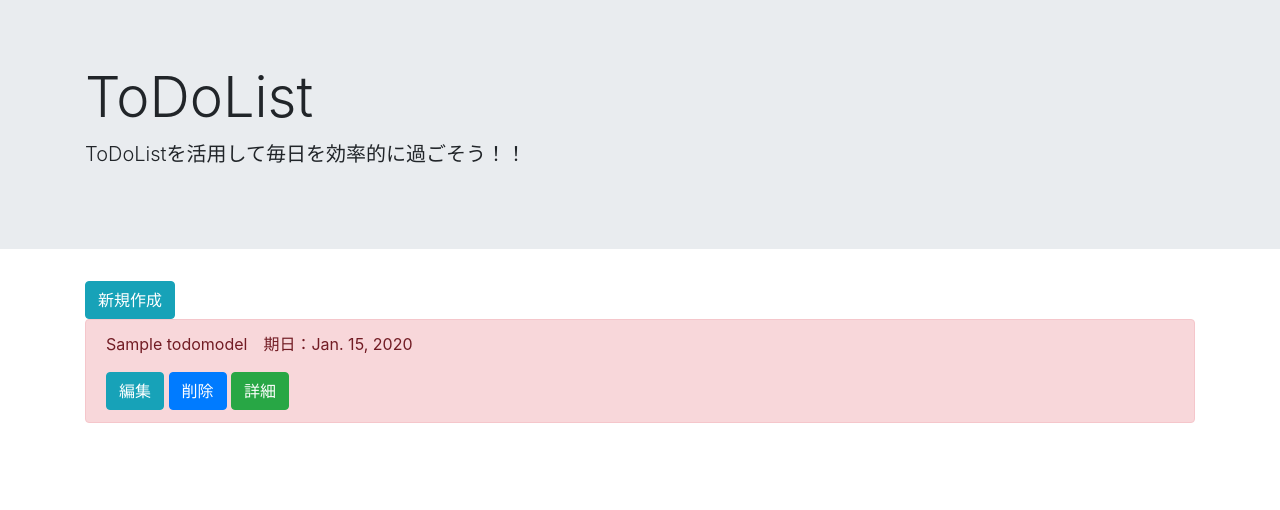
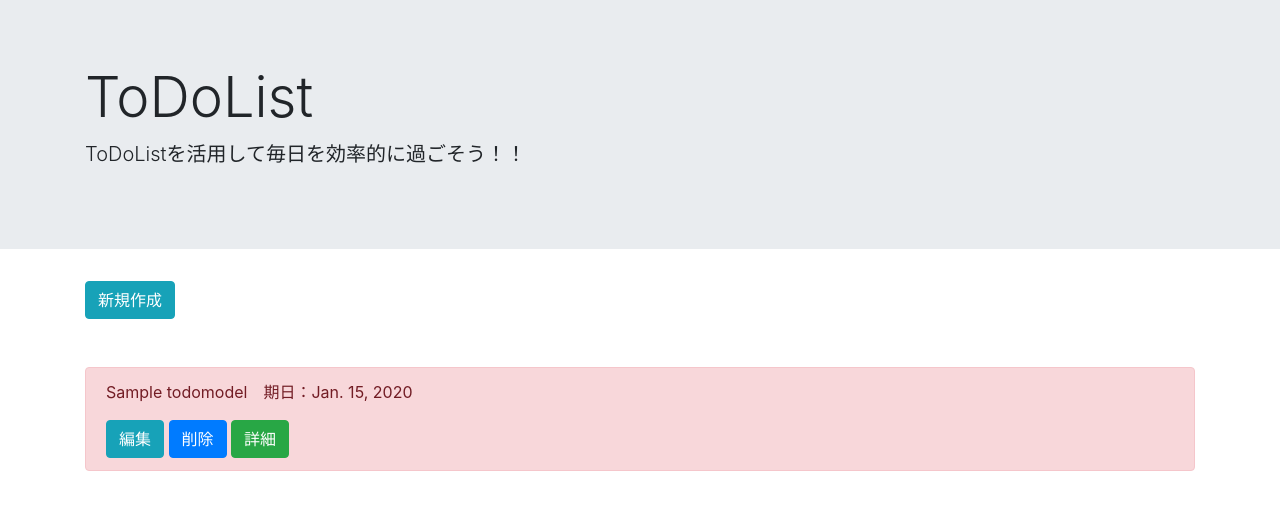
Before and after one commit to KaiTakahashi120329/ToDoApp, a Django app: page /list/ in a window 1280 px wide. Shown: the top 510 px of the page. Run offline with Django 3.2, Linux system fonts and the light colour scheme; tables that the repository leaves empty hold one stand-in row (values such as "Sample post"); some libraries are stand-ins or nearby versions.

Commit message:
新規作成ボタンとcontentの余白追加

```diff
--- a/templates/list.html
+++ b/templates/list.html
@@ -13,7 +13,7 @@
 <div class="container">
     <a href="{% url 'create' %}" class="btn btn-info" tabindex="-1" role="button" aria-disabled="true">新規作成</a>
     {% for item in object_list %}
-    <div class="alert alert-{{ item.priority }}" role="alert">
+    <div class="alert alert-{{ item.priority }} mt-5" role="alert">
         <p>{{ item.title }}　期日：{{ item.duedate }}</p>
         <a href="{% url 'update' item.pk %}" class="btn btn-info" tabindex="-1" role="button" aria-disabled="true">編集</a>
         <a href="{% url 'delete' item.pk %}" class="btn btn-primary" tabindex="-1" role="button" aria-disabled="true">削除</a>
```
